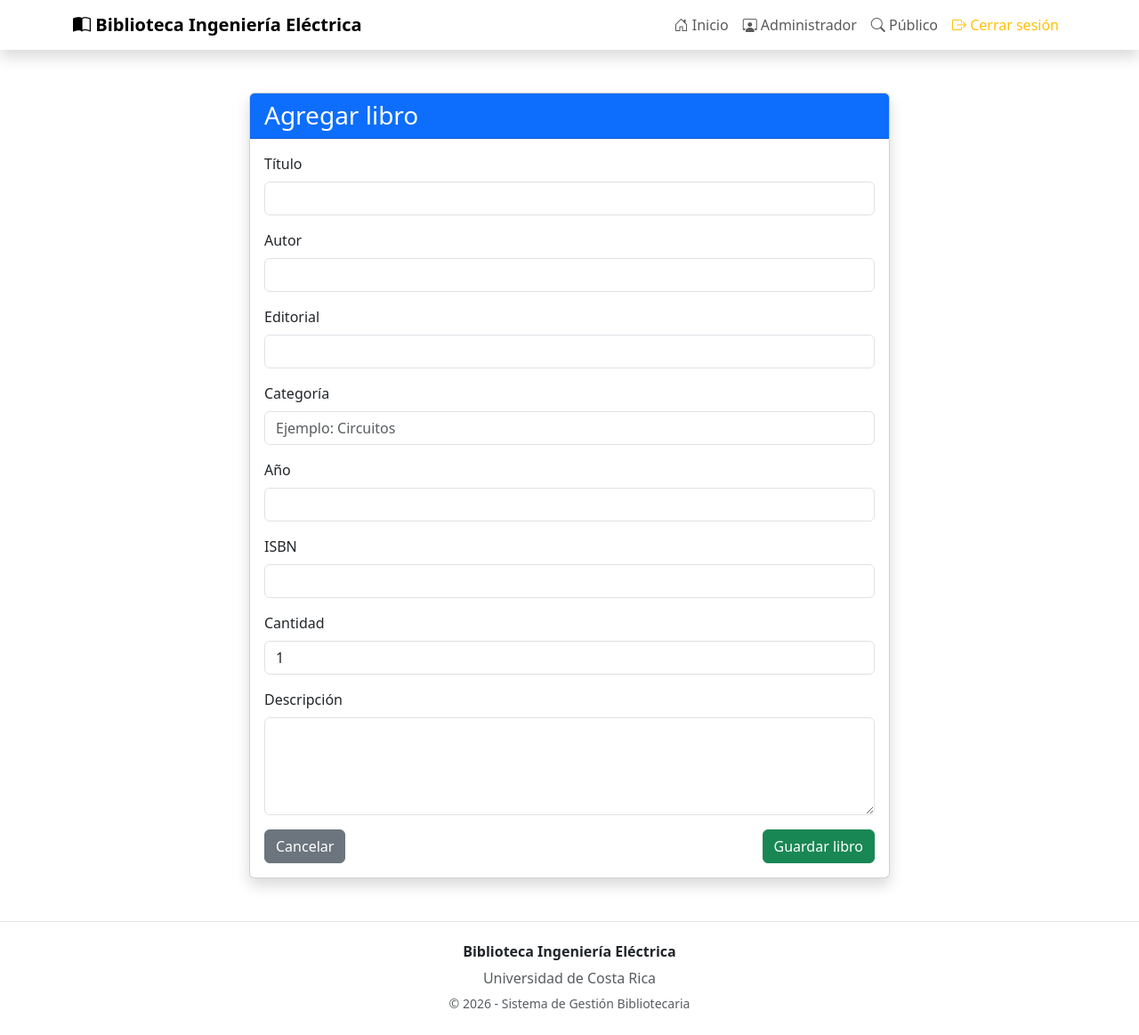
After one commit to Fysten06/Biblioteca-AEIE, a Flask app: page /admin/agregar in a window 1280 px wide. The commit adds this page. Shown: the whole page at 89% size. Run offline with Flask 3, Linux system fonts and the light colour scheme; the visitor is signed in with stand-in values (Sample User, id 1).

Commit message:
Initial commit

```diff
--- a/app.py
+++ b/app.py
@@ -2,9 +2,11 @@ from flask import Flask, render_template, request, redirect, url_for, session
 from dotenv import load_dotenv
 import os
 
-from database import init_db
+from database import (
+    init_db,
+    agregar_libro
+)
 
-# Cargar variables del archivo .env
 load_dotenv()
 
 app = Flask(__name__)
@@ -41,14 +43,48 @@ def login_admin():
 
             return render_template("admin.html")
 
-        else:
-
-            return render_template(
-                "login_admin.html",
-                error="Contraseña incorrecta."
-            )
+        return render_template(
+            "login_admin.html",
+            error="Contraseña incorrecta."
+        )
 
     return render_template("login_admin.html")
+
+
+@app.route("/admin/agregar", methods=["GET", "POST"])
+def agregar():
+
+    if not session.get("admin"):
+        return redirect(url_for("login_admin"))
+
+    if request.method == "POST":
+
+        titulo = request.form["titulo"]
+        autor = request.form["autor"]
+        editorial = request.form["editorial"]
+        categoria = request.form["categoria"]
+        anio = request.form["anio"]
+        isbn = request.form["isbn"]
+        descripcion = request.form["descripcion"]
+        cantidad = int(request.form["cantidad"])
+
+        if anio == "":
+            anio = None
+
+        agregar_libro(
+            titulo,
+            autor,
+            editorial,
+            categoria,
+            anio,
+            isbn,
+            descripcion,
+            cantidad
+        )
+
+        return redirect(url_for("login_admin"))
+
+    return render_template("add_book.html")
 
 
 @app.route("/logout")
--- /dev/null
+++ b/templates/add_book.html
@@ -0,0 +1,120 @@
+{% extends "base.html" %}
+
+{% block title %}Agregar libro{% endblock %}
+
+{% block content %}
+
+<div class="container mt-5">
+
+    <div class="row justify-content-center">
+
+        <div class="col-lg-8">
+
+            <div class="card shadow">
+
+                <div class="card-header bg-primary text-white">
+                    <h3 class="mb-0">Agregar libro</h3>
+                </div>
+
+                <div class="card-body">
+
+                    <form method="POST">
+
+                        <div class="mb-3">
+                            <label class="form-label">Título</label>
+                            <input
+                                type="text"
+                                class="form-control"
+                                name="titulo"
+                                required>
+                        </div>
+
+                        <div class="mb-3">
+                            <label class="form-label">Autor</label>
+                            <input
+                                type="text"
+                                class="form-control"
+                                name="autor"
+                                required>
+                        </div>
+
+                        <div class="mb-3">
+                            <label class="form-label">Editorial</label>
+                            <input
+                                type="text"
+                                class="form-control"
+                                name="editorial">
+                        </div>
+
+                        <div class="mb-3">
+                            <label class="form-label">Categoría</label>
+                            <input
+                                type="text"
+                                class="form-control"
+                                name="categoria"
+                                placeholder="Ejemplo: Circuitos">
+                        </div>
+
+                        <div class="mb-3">
+                            <label class="form-label">Año</label>
+                            <input
+                                type="number"
+                                class="form-control"
+                                name="anio">
+                        </div>
+
+                        <div class="mb-3">
+                            <label class="form-label">ISBN</label>
+                            <input
+                                type="text"
+                                class="form-control"
+                                name="isbn">
+                        </div>
+
+                        <div class="mb-3">
+                            <label class="form-label">Cantidad</label>
+                            <input
+                                type="number"
+                                class="form-control"
+                                name="cantidad"
+                                value="1"
+                                min="1"
+                                required>
+                        </div>
+
+                        <div class="mb-3">
+                            <label class="form-label">Descripción</label>
+                            <textarea
+                                class="form-control"
+                                name="descripcion"
+                                rows="4"></textarea>
+                        </div>
+
+                        <div class="d-flex justify-content-between">
+
+                            <a href="{{ url_for('login_admin') }}"
+                               class="btn btn-secondary">
+                                Cancelar
+                            </a>
+
+                            <button
+                                type="submit"
+                                class="btn btn-success">
+                                Guardar libro
+                            </button>
+
+                        </div>
+
+                    </form>
+
+                </div>
+
+            </div>
+
+        </div>
+
+    </div>
+
+</div>
+
+{% endblock %}
```
Also changed, not shown: templates/admin.html (+20 -200 lines), requirements.txt (added).
